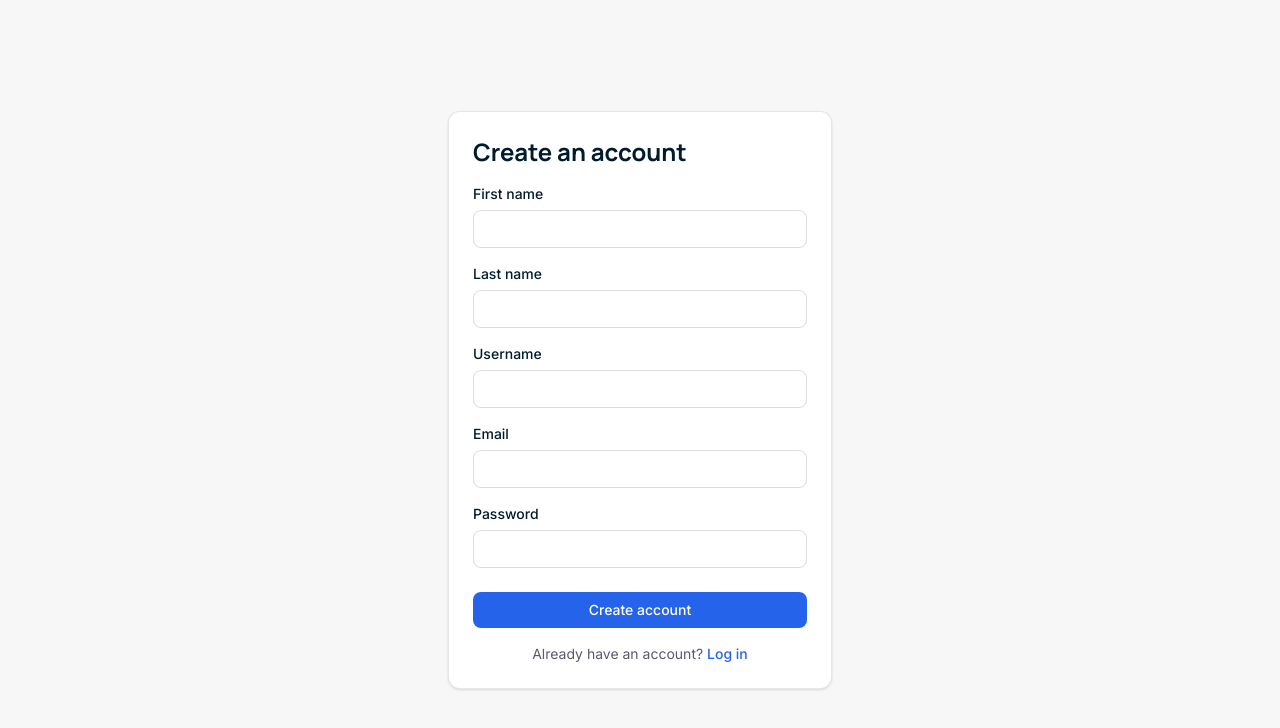
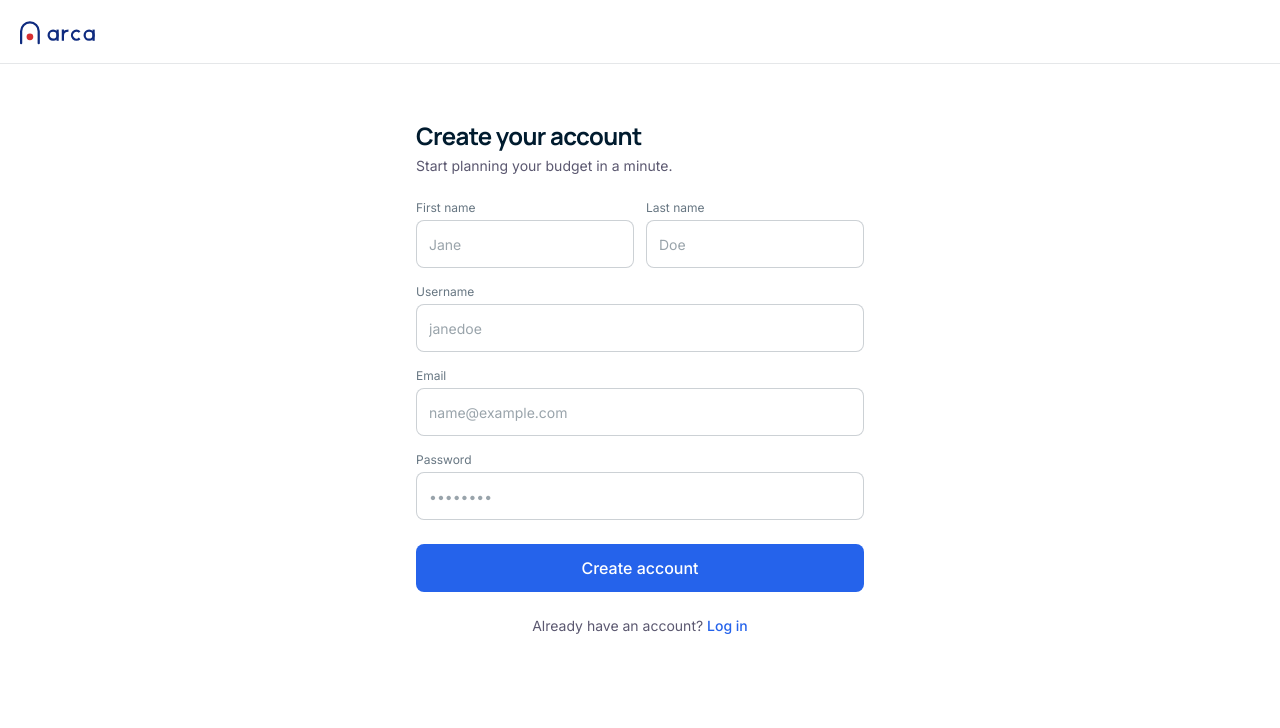
Before and after one commit to ArcaDH/arca-dh, a Next.js app in the folder frontend/: page /register in a window 1280 px wide. Shown: the top 728 px of the page. Built offline with nearby package versions, Linux system fonts and the light colour scheme; no server answers.

Commit message:
redesign auth pages

```diff
--- a/frontend/app/(auth)/layout.tsx
+++ b/frontend/app/(auth)/layout.tsx
@@ -1,3 +1,16 @@
+import Image from "next/image";
+import Link from "next/link";
+import logo from "@/public/logo.svg";
+
 export default function AuthLayout({ children }: { children: React.ReactNode }) {
-  return <main className="flex flex-1 items-center justify-center px-4 py-12">{children}</main>;
+  return (
+    <div className="flex flex-1 flex-col bg-white">
+      <header className="flex h-16 items-center border-b border-foreground/10 px-5">
+        <Link href="/" className="inline-flex">
+          <Image src={logo} alt="Arca" width={75} height={32} priority />
+        </Link>
+      </header>
+      <main className="flex flex-1 justify-center px-4 pt-8 pb-10 md:pt-14">{children}</main>
+    </div>
+  );
 }
--- /dev/null
+++ b/frontend/components/auth/AuthForm.tsx
@@ -0,0 +1,27 @@
+import type { FC, ReactNode, SubmitEvent } from "react";
+
+interface AuthFormProps {
+  title: string;
+  subtitle: string;
+  footer: ReactNode;
+  onSubmit: () => void;
+  children: ReactNode;
+}
+
+export const AuthForm: FC<AuthFormProps> = ({ title, subtitle, footer, onSubmit, children }) => {
+  function handleSubmit(event: SubmitEvent<HTMLFormElement>) {
+    event.preventDefault(); // stop the browser's own page reload
+    onSubmit();
+  }
+
+  return (
+    <div className="w-full max-w-md">
+      <h1 className="text-2xl font-bold tracking-tight">{title}</h1>
+      <p className="mt-1 text-sm text-muted">{subtitle}</p>
+      <form onSubmit={handleSubmit} className="mt-6 flex flex-col gap-4">
+        {children}
+      </form>
+      <p className="mt-6 text-center text-sm text-muted">{footer}</p>
+    </div>
+  );
+};
--- a/frontend/components/ui/button.tsx
+++ b/frontend/components/ui/button.tsx
@@ -1,7 +1,7 @@
 import type { ButtonHTMLAttributes } from "react";
 
 type Variant = "primary" | "secondary" | "soft" | "ghost" | "danger";
-type Size = "xs" | "sm" | "md";
+type Size = "xs" | "sm" | "md" | "lg";
 
 interface ButtonProps extends ButtonHTMLAttributes<HTMLButtonElement> {
   variant?: Variant;
@@ -22,6 +22,7 @@ const sizeClasses: Record<Size, string> = {
   xs: "gap-0.5 rounded-sm px-1.5 py-0.5 text-xs",
   sm: "gap-2 rounded-lg px-3 py-1.5 text-sm",
   md: "gap-2 rounded-lg px-4 py-2 text-sm",
+  lg: "h-12 gap-2 rounded-lg px-5 text-base",
 };
 
 export default function Button({
--- a/frontend/features/login/LoginView.tsx
+++ b/frontend/features/login/LoginView.tsx
@@ -1,5 +1,8 @@
 import Link from "next/link";
+import { AuthForm } from "@/components/auth/AuthForm";
 import Button from "@/components/ui/button";
+import Input from "@/components/ui/input";
+import Label from "@/components/ui/label";
 
 interface LoginViewProps {
   email: string;
@@ -13,49 +16,56 @@ interface LoginViewProps {
 
 export default function LoginView(props: LoginViewProps) {
   return (
-    <form
-      onSubmit={(event) => {
-        event.preventDefault();
-        props.onSubmit();
-      }}
-      className="mx-auto flex w-full max-w-sm flex-col gap-4 rounded-xl border border-foreground/10 bg-white p-6 shadow-sm"
+    <AuthForm
+      title="Welcome back"
+      subtitle="Log in to see your budget."
+      onSubmit={props.onSubmit}
+      footer={
+        <>
+          No account yet?{" "}
+          <Link href="/register" className="font-medium text-link hover:underline">
+            Create one
+          </Link>
+        </>
+      }
     >
-      <h1 className="font-heading text-2xl font-bold">Log in</h1>
-
-      <label className="flex flex-col gap-1.5 text-sm font-medium">
-        Email
-        <input
+      <div>
+        <Label htmlFor="login-email">Email</Label>
+        <Input
+          id="login-email"
+          className="h-12"
           type="email"
+          autoComplete="email"
+          placeholder="name@example.com"
           required
           value={props.email}
           onChange={(event) => props.onEmailChange(event.target.value)}
-          className="rounded-lg border border-foreground/15 px-3 py-2"
         />
-      </label>
+      </div>
 
-      <label className="flex flex-col gap-1.5 text-sm font-medium">
-        Password
-        <input
+      <div>
+        <Label htmlFor="login-password">Password</Label>
+        <Input
+          id="login-password"
+          className="h-12"
           type="password"
+          autoComplete="current-password"
+          placeholder="••••••••"
           required
           value={props.password}
           onChange={(event) => props.onPasswordChange(event.target.value)}
-          className="rounded-lg border border-foreground/15 px-3 py-2"
         />
-      </label>
+      </div>
 
-      {props.error && <p className="text-sm text-accent">{props.error}</p>}
+      {props.error && (
+        <p role="alert" className="text-sm text-accent">
+          {props.error}
+        </p>
+      )}
 
-      <Button type="submit" isLoading={props.isPending} className="mt-2">
+      <Button type="submit" size="lg" isLoading={props.isPending} className="mt-2">
         {props.isPending ? "Logging in…" : "Log in"}
       </Button>
-
-      <p className="text-center text-sm text-muted">
-        No account yet?{" "}
-        <Link href="/register" className="font-medium text-link hover:underline">
-          Create one
-        </Link>
-      </p>
-    </form>
+    </AuthForm>
   );
 }
--- a/frontend/features/register/RegisterView.tsx
+++ b/frontend/features/register/RegisterView.tsx
@@ -1,5 +1,8 @@
 import Link from "next/link";
+import { AuthForm } from "@/components/auth/AuthForm";
 import Button from "@/components/ui/button";
+import Input from "@/components/ui/input";
+import Label from "@/components/ui/label";
 import type { RegisterInput } from "@/types/user";
 
 interface RegisterViewProps {
@@ -10,52 +13,64 @@ interface RegisterViewProps {
   onSubmit: () => void;
 }
 
-const fields: { name: keyof RegisterInput; label: string; type: string; autoComplete: string }[] = [
-  { name: "firstName", label: "First name", type: "text", autoComplete: "given-name" },
-  { name: "lastName", label: "Last name", type: "text", autoComplete: "family-name" },
-  { name: "username", label: "Username", type: "text", autoComplete: "username" },
-  { name: "email", label: "Email", type: "email", autoComplete: "email" },
-  { name: "password", label: "Password", type: "password", autoComplete: "new-password" },
+const fields: {
+  name: keyof RegisterInput;
+  label: string;
+  type: string;
+  autoComplete: string;
+  placeholder: string;
+  half?: boolean;
+}[] = [
+  { name: "firstName", label: "First name", type: "text", autoComplete: "given-name", placeholder: "Jane", half: true },
+  { name: "lastName", label: "Last name", type: "text", autoComplete: "family-name", placeholder: "Doe", half: true },
+  { name: "username", label: "Username", type: "text", autoComplete: "username", placeholder: "janedoe" },
+  { name: "email", label: "Email", type: "email", autoComplete: "email", placeholder: "name@example.com" },
+  { name: "password", label: "Password", type: "password", autoComplete: "new-password", placeholder: "••••••••" },
 ];
 
 export default function RegisterView(props: RegisterViewProps) {
   return (
-    <form
-      onSubmit={(event) => {
-        event.preventDefault(); // stop the browser's own page reload
-        props.onSubmit();
-      }}
-      className="mx-auto flex w-full max-w-sm flex-col gap-4 rounded-xl border border-foreground/10 bg-white p-6 shadow-sm"
+    <AuthForm
+      title="Create your account"
+      subtitle="Start planning your budget in a minute."
+      onSubmit={props.onSubmit}
+      footer={
+        <>
+          Already have an account?{" "}
+          <Link href="/login" className="font-medium text-link hover:underline">
+            Log in
+          </Link>
+        </>
+      }
     >
-      <h1 className="font-heading text-2xl font-bold">Create an account</h1>
-
+      <div className="grid grid-cols-2 gap-x-3 gap-y-4">
         {fields.map((field) => (
-        <label key={field.name} className="flex flex-col gap-1.5 text-sm font-medium">
-          {field.label}
-          <input
+          <div key={field.name} className={field.half ? "" : "col-span-2"}>
+            <Label htmlFor={`register-${field.name}`}>{field.label}</Label>
+            <Input
+              id={`register-${field.name}`}
+              className="h-12"
               type={field.type}
               autoComplete={field.autoComplete}
+              placeholder={field.placeholder}
               required
               minLength={field.name === "password" ? 8 : undefined}
               value={props.form[field.name]}
               onChange={(event) => props.onChange(field.name, event.target.value)}
-            className="rounded-lg border border-foreground/15 px-3 py-2"
             />
-        </label>
+          </div>
         ))}
+      </div>
 
-      {props.error && <p className="text-sm text-accent">{props.error}</p>}
+      {props.error && (
+        <p role="alert" className="text-sm text-accent">
+          {props.error}
+        </p>
+      )}
 
-      <Button type="submit" isLoading={props.isPending} className="mt-2">
+      <Button type="submit" size="lg" isLoading={props.isPending} className="mt-2">
         {props.isPending ? "Creating account…" : "Create account"}
       </Button>
-
-      <p className="text-center text-sm text-muted">
-        Already have an account?{" "}
-        <Link href="/login" className="font-medium text-link hover:underline">
-          Log in
-        </Link>
-      </p>
-    </form>
+    </AuthForm>
   );
 }
```
Lines whose indentation alone changed are shown as unchanged.
